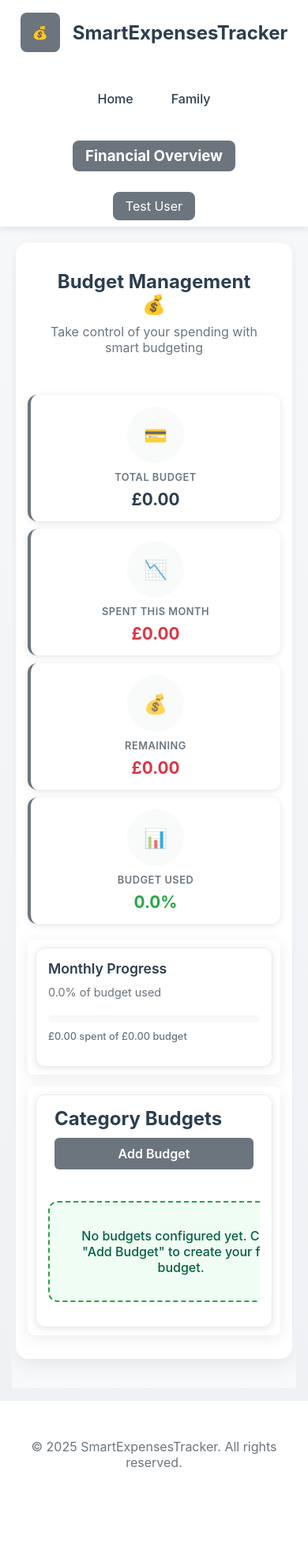
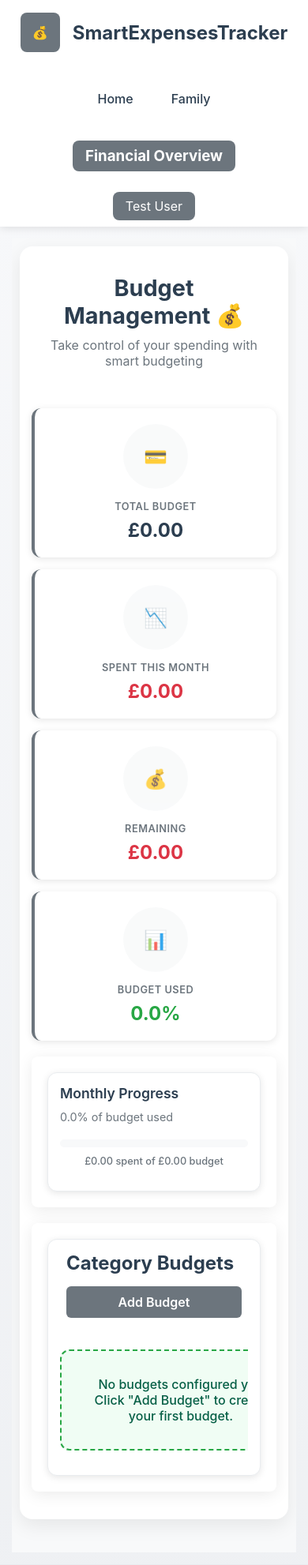
Before and after one commit to FlaviaMorgulis/Smart_Expenses_Tracker, a Flask app: page /budget in a window 390 px wide. Shown: the top 1982 px of the page at 79% size. Before the commit the page ends 1858 px from the top, so only its background shows below. Run offline with Flask 3, Linux system fonts and the light colour scheme; a user stored in the database is signed in.

Commit message:
style: improve budget page responsive design and fix layout issues

```diff
--- a/app/static/css/budget.css
+++ b/app/static/css/budget.css
@@ -1071,3 +1071,175 @@ body {
   max-width: 100vw;
   overflow-x: hidden;
 }
+
+/* ================================
+   BUDGET PAGE RESPONSIVE
+   ================================ */
+
+@media (max-width: 1024px) {
+  .stats-grid {
+    grid-template-columns: repeat(2, 1fr);
+  }
+
+  .budget-cards-grid {
+    grid-template-columns: repeat(2, 1fr);
+  }
+}
+
+@media (max-width: 768px) {
+  .dashboard-container {
+    padding: 15px;
+  }
+
+  .stats-grid {
+    grid-template-columns: 1fr;
+    gap: 15px;
+  }
+
+  .stat-card {
+    padding: 20px;
+    flex-direction: row;
+  }
+
+  .budget-cards-grid {
+    grid-template-columns: 1fr;
+  }
+
+  .analytics-section {
+    padding: 20px;
+    margin: 20px 0;
+  }
+
+  .section-header {
+    flex-direction: column;
+    align-items: flex-start;
+    gap: 15px;
+  }
+
+  .section-header .btn {
+    align-self: stretch;
+    text-align: center;
+  }
+
+  .modal-content {
+    width: 95%;
+    margin: 10% auto;
+  }
+}
+
+@media (max-width: 480px) {
+  .dashboard-container {
+    padding: 10px;
+  }
+
+  .dashboard-content {
+    padding: 15px;
+  }
+
+  .welcome-section h1 {
+    font-size: 1.8rem;
+  }
+
+  .stat-card {
+    flex-direction: column;
+    text-align: center;
+    gap: 15px;
+  }
+
+  .stat-icon {
+    width: 50px;
+    height: 50px;
+    font-size: 1.5rem;
+  }
+
+  .stat-amount {
+    font-size: 1.5rem;
+  }
+
+  .category-header {
+    flex-direction: column;
+    gap: 10px;
+  }
+
+  .category-actions {
+    align-self: center;
+  }
+
+  .alert-header {
+    flex-direction: column;
+    align-items: flex-start;
+  }
+
+  .progress-details {
+    flex-direction: column;
+    gap: 5px;
+    text-align: center;
+  }
+}
+
+/* Budget alerts responsive */
+@media (max-width: 768px) {
+  .budget-alerts-container {
+    flex-direction: column;
+  }
+
+  .budget-alert {
+    min-width: auto;
+    width: 100%;
+  }
+}
+
+/* Form responsive */
+@media (max-width: 480px) {
+  .form-row {
+    grid-template-columns: 1fr;
+    gap: 15px;
+  }
+
+  .modal-body {
+    padding: 15px;
+  }
+
+  .modal-actions {
+    flex-direction: column;
+  }
+
+  .modal-actions .btn {
+    width: 100%;
+  }
+}
+
+/* Budget Page Chart Responsive */
+.chart-container {
+    position: relative;
+    height: 300px;
+    max-width: 100%;
+    overflow: hidden;
+}
+
+@media (max-width: 768px) {
+    .chart-container {
+        height: 250px;
+    }
+}
+
+@media (max-width: 480px) {
+    .chart-container {
+        height: 200px;
+    }
+}
+
+/* Budget Alerts Container Fix */
+.budget-alerts-container {
+    display: grid;
+    grid-template-columns: repeat(auto-fit, minmax(280px, 1fr));
+    gap: 15px;
+    width: 100%;
+    overflow-x: hidden;
+}
+
+@media (max-width: 480px) {
+    .budget-alerts-container {
+        grid-template-columns: 1fr;
+    }
+}
```
